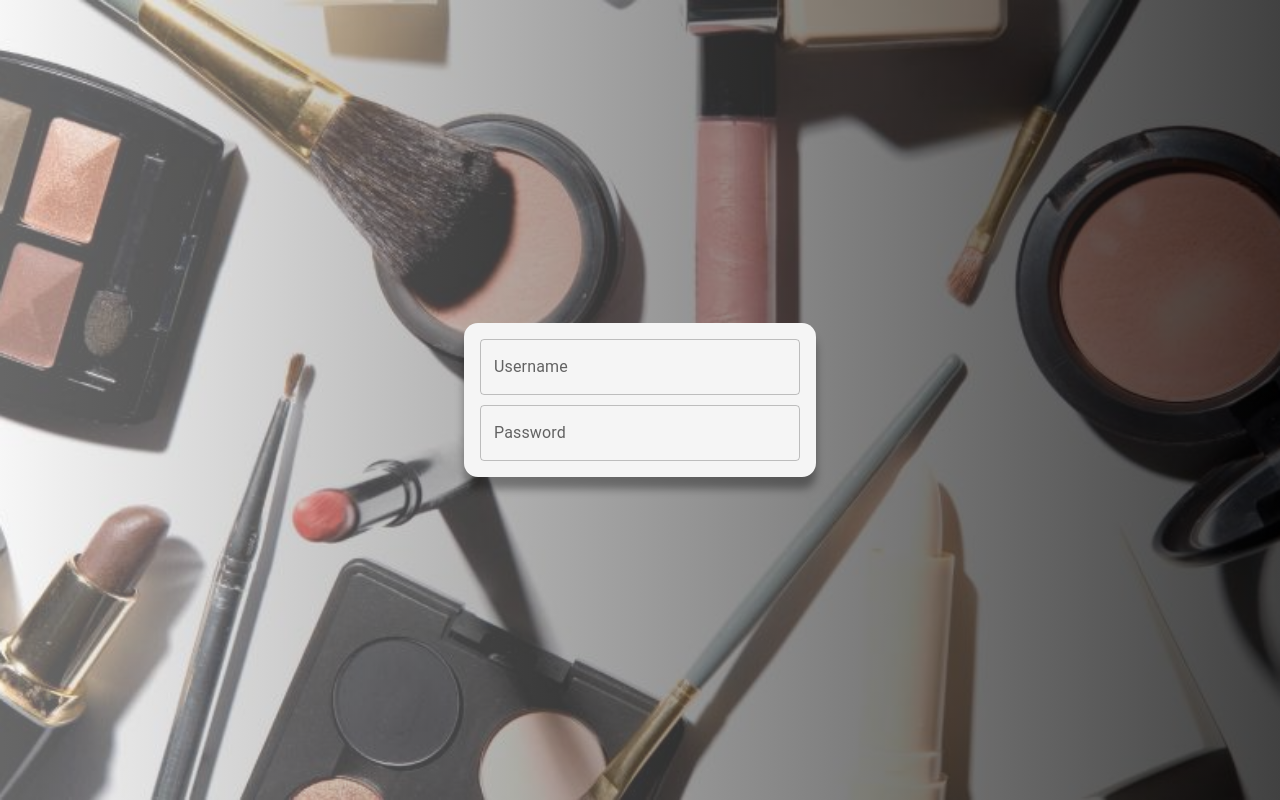
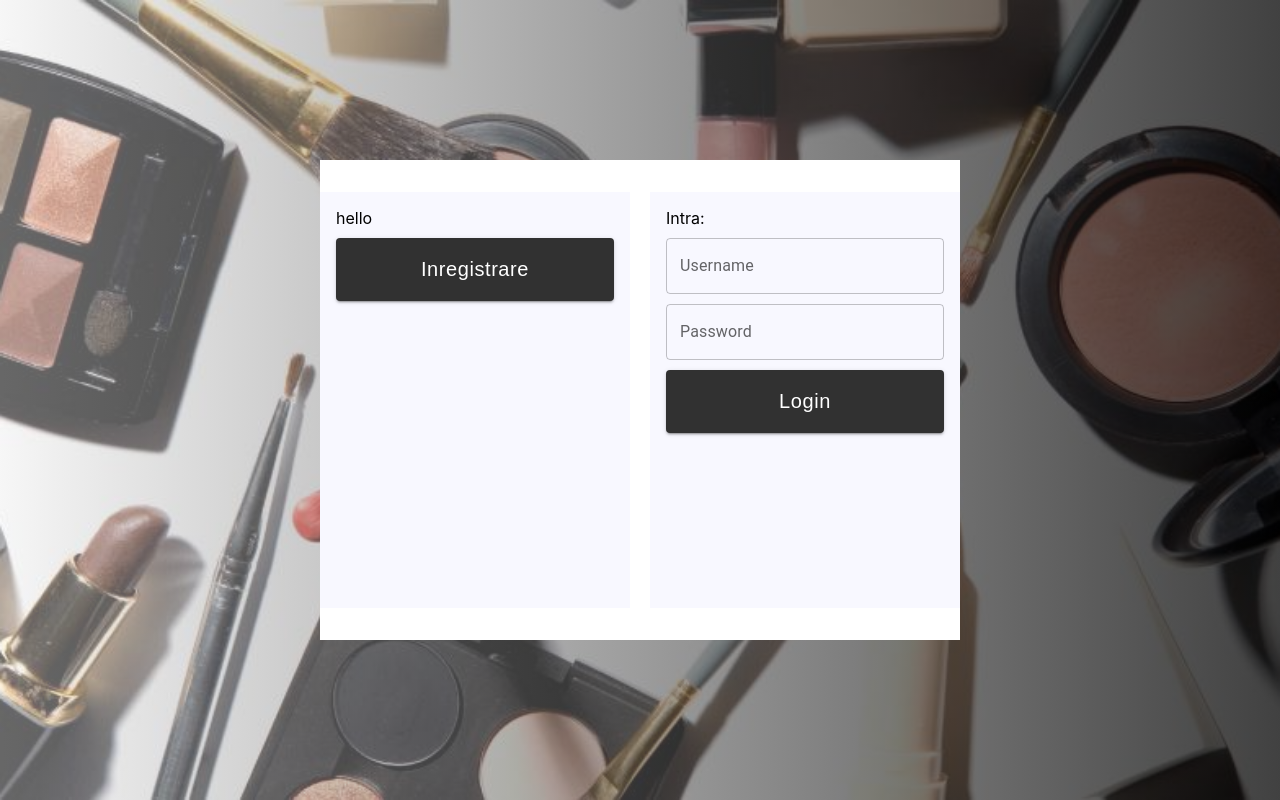
Before and after one commit to SocolAndreea/web, a React (Create React App) app: page /login in a window 1280 px wide. Built offline with nearby package versions, Linux system fonts and the light colour scheme.

Commit message:
registration-side+login side, cleanup

```diff
--- /dev/null
+++ b/src/components/loginModal/LoginSide.tsx
@@ -0,0 +1,33 @@
+import { observer } from "mobx-react";
+import { Button, TextField } from "@mui/material";
+import { ButtonBlack, Modal } from "../../pages/StyledComponents";
+import { useState } from "react";
+
+const LoginSide = () => {
+  const [username, setUsername] = useState("");
+  const [password, setPassword] = useState("");
+
+  return (
+    <Modal>
+      Intra:
+      <TextField
+        type="text"
+        value={username}
+        label="Username"
+        variant="outlined"
+        onChange={(e) => setUsername(e.target.value.trim())}
+      ></TextField>
+      <TextField
+        type="password"
+        label="Password"
+        value={password}
+        onChange={(e) => setPassword(e.target.value.trim())}
+      />
+      <Button variant={"contained"} sx={ButtonBlack}>
+        Login
+      </Button>
+    </Modal>
+  );
+};
+
+export default observer(LoginSide);
--- /dev/null
+++ b/src/components/loginModal/RegistrationSide.tsx
@@ -0,0 +1,15 @@
+import { observer } from "mobx-react";
+import { ButtonBlack, Modal } from "../../pages/StyledComponents";
+import { Button } from "@mui/material";
+
+const RegistrationSide = () => {
+  return (
+    <Modal>
+      hello
+      <Button variant={"contained"} sx={ButtonBlack}>
+        Inregistrare
+      </Button>
+    </Modal>
+  );
+};
+export default observer(RegistrationSide);
--- a/src/pages/Login.tsx
+++ b/src/pages/Login.tsx
@@ -1,45 +1,14 @@
-import { TextField } from "@mui/material";
-import { useState } from "react";
 import { observer } from "mobx-react";
-import styled from "styled-components";
+import { Container } from "./StyledComponents";
+import RegistrationSide from "../components/loginModal/RegistrationSide";
+import LoginSide from "../components/loginModal/LoginSide";
 
-export const Modal = styled.div`
-  //position: absolute;
-  position: fixed;
-  top: 50%;
-  left: 50%;
-  transform: translate(-50%, -50%);
-  width: 20rem;
-  height: fit-content;
-  gap: 10px;
-  display: flex;
-  flex-direction: column;
-  background-color: whitesmoke;
-  padding: 1rem;
-  border-radius: 14px;
-  box-shadow: 0 12px 8px rgba(0, 0, 0, 0.35);
-  animation: slide-down 300ms ease-out forwards;
-`;
 const Login = () => {
-  const [username, setUsername] = useState("");
-  const [password, setPassword] = useState("");
   return (
-    <Modal>
-      <TextField
-        type="text"
-        value={username}
-        label="Username"
-        variant="outlined"
-        onChange={(e) => setUsername(e.target.value.trim())}
-      ></TextField>
-
-      <TextField
-        type="password"
-        label="Password"
-        value={password}
-        onChange={(e) => setPassword(e.target.value.trim())}
-      />
-    </Modal>
+    <Container>
+      <RegistrationSide />
+      <LoginSide />
+    </Container>
   );
 };
 export default observer(Login);
--- /dev/null
+++ b/src/pages/StyledComponents.tsx
@@ -0,0 +1,38 @@
+import styled from "styled-components";
+
+export const ButtonBlack = {
+  fontFamily: "Nunito Sans, sans-serif",
+  background: "#313131",
+  fontWeight: 400,
+  fontSize: "20px",
+  width: "100%",
+  padding: "14px 20px",
+  borderRadius: "4px",
+  color: "white",
+  textTransform: "capitalize",
+  "&:hover": {
+    backgroundColor: "#e42789cc", // Change hover color to pink
+  },
+};
+export const Modal = styled.div`
+  width: 20rem;
+  gap: 10px;
+  height: 80%;
+  display: flex;
+  flex-direction: column;
+  background-color: ghostwhite;
+  padding: 1rem;
+  align-self: center;
+`;
+export const Container = styled.div`
+  position: fixed;
+  top: 50%;
+  left: 50%;
+  transform: translate(-50%, -50%);
+  height: 60%;
+  width: 50%;
+  display: flex;
+  gap: 20px;
+  justify-content: space-evenly;
+  background-color: white;
+`;
```
